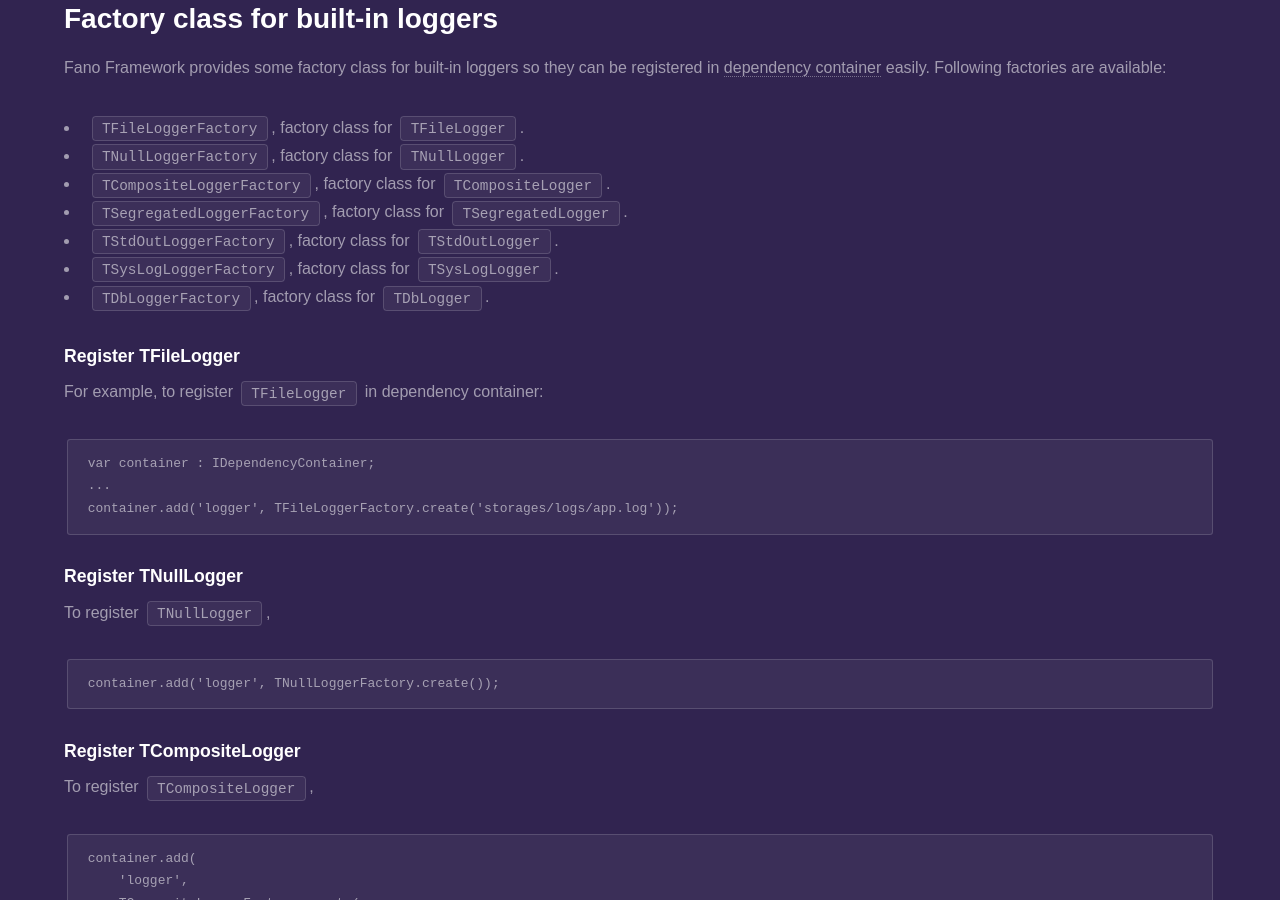
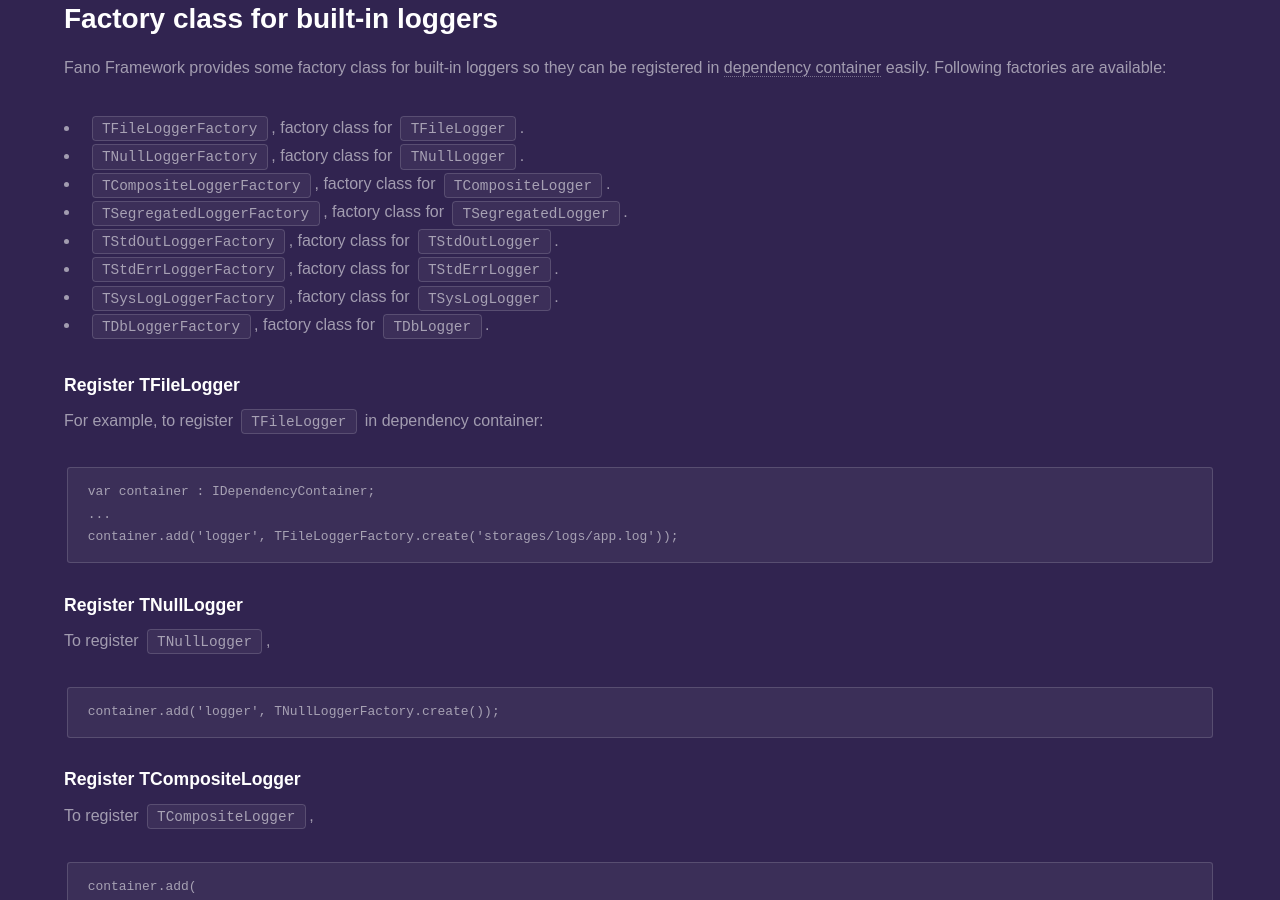
Before and after one commit to fanoframework/fanoframework.github.io, a Jekyll site: the page built from utilities/using-loggers/index.md, in a window 1280 px wide and 900 px high, scrolled down 4941 px. Built offline with Jekyll 4.4.1, drawn with Linux system fonts in a browser that asks for light colours; our own code applies the rules of GitHub Pages for plain Markdown files.

Commit message:
add factory class for stderr logger

```diff
--- a/utilities/using-loggers/index.md
+++ b/utilities/using-loggers/index.md
@@ -204,6 +204,7 @@
 - `TCompositeLoggerFactory`, factory class for `TCompositeLogger`.
 - `TSegregatedLoggerFactory`, factory class for `TSegregatedLogger`.
 - `TStdOutLoggerFactory`, factory class for `TStdOutLogger`.
+- `TStdErrLoggerFactory`, factory class for `TStdErrLogger`.
 - `TSysLogLoggerFactory`, factory class for `TSysLogLogger`.
 - `TDbLoggerFactory`, factory class for `TDbLogger`.
 
```
